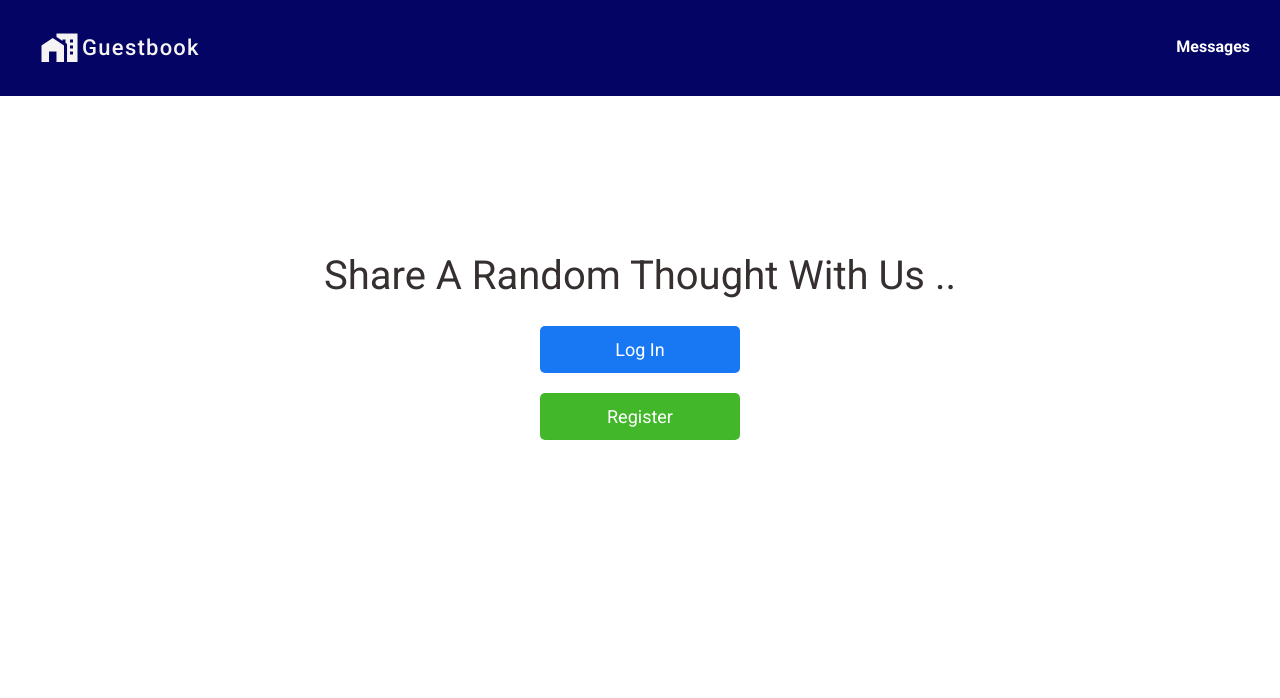
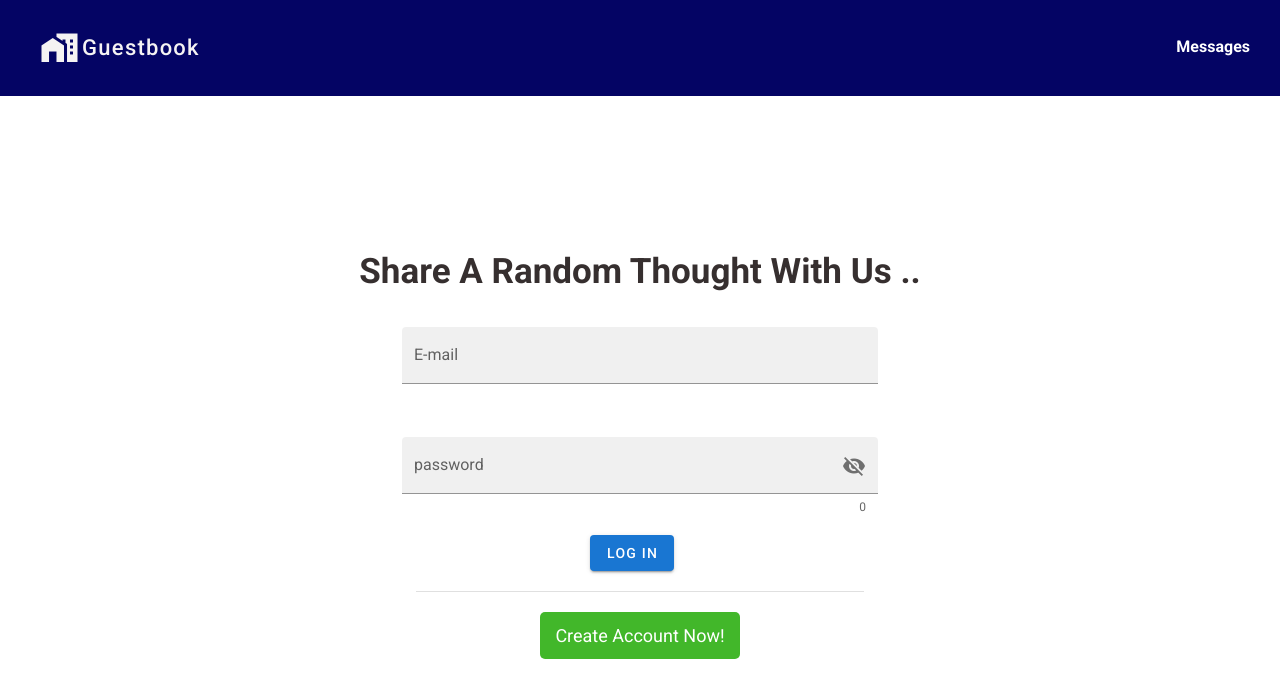
Before and after one commit to ayaelnahas/GuestBook, a Vue app: page / in a window 1280 px wide. Shown: the top 698 px of the page. Built offline with nearby package versions, Linux system fonts and the light colour scheme.

Commit message:
adding loginForm to home page

```diff
--- a/src/components/LoginForm.vue
+++ b/src/components/LoginForm.vue
@@ -15,6 +15,7 @@
           <v-col cols="12">
             <v-text-field
               filled
+              :append-icon="show1 ? 'mdi-eye' : 'mdi-eye-off'"
               v-model="password"
               :rules="[rules.required, rules.min]"
               :type="show1 ? 'text' : 'password'"
--- a/src/styles/index.scss
+++ b/src/styles/index.scss
@@ -43,14 +43,15 @@ nav {
   text-align: center;
   margin-top: 150px;
   p {
-    font-size: 40px;
+    font-size: 35px;
     color: #362f2f;
+    font-weight: bold;
   }
 
   div {
     text-align: -webkit-center;
   }
-  button {
+  .register {
     width: 200px;
     display: block;
     align-items: center;
@@ -60,21 +61,21 @@ nav {
     border: none;
     border-radius: 5px;
     margin-top: 20px;
-  }
-  .login {
-    background-color: #1877f2;
-  }
-  .register {
     background-color: #42b72a;
   }
+  .v-divider{
+    max-width: 35%;
+  }
 }
-.messageItem{
-  .theme--dark.v-card > .v-card__text{
+.messageItem {
+  .theme--dark.v-card > .v-card__text {
     color: white;
     font-family: sans-serif;
   }
 }
-.loginForm{
+.loginForm {
   height: 100%;
   width: 500px;
+  margin-bottom: 20px;
+
 }
--- a/src/views/Home.vue
+++ b/src/views/Home.vue
@@ -3,16 +3,22 @@
     <p>Share A Random Thought With Us ..</p>
     <!-- <v-spacer></v-spacer> -->
     <div>
-      <button class="login" @click="login">Log In</button>
-      <button class="register" @click="register">Register</button>
+      <LoginForm />
+      <v-spacer></v-spacer>
+      <v-divider ></v-divider>
+      <button class="register" @click="register">Create Account Now!</button>
     </div>
     <div></div>
   </div>
 </template>
 
 <script>
+import LoginForm from "../components/LoginForm.vue";
 export default {
   name: "Home",
+  components: {
+    LoginForm,
+  },
   methods: {
     login() {
       this.$router.push({
```
